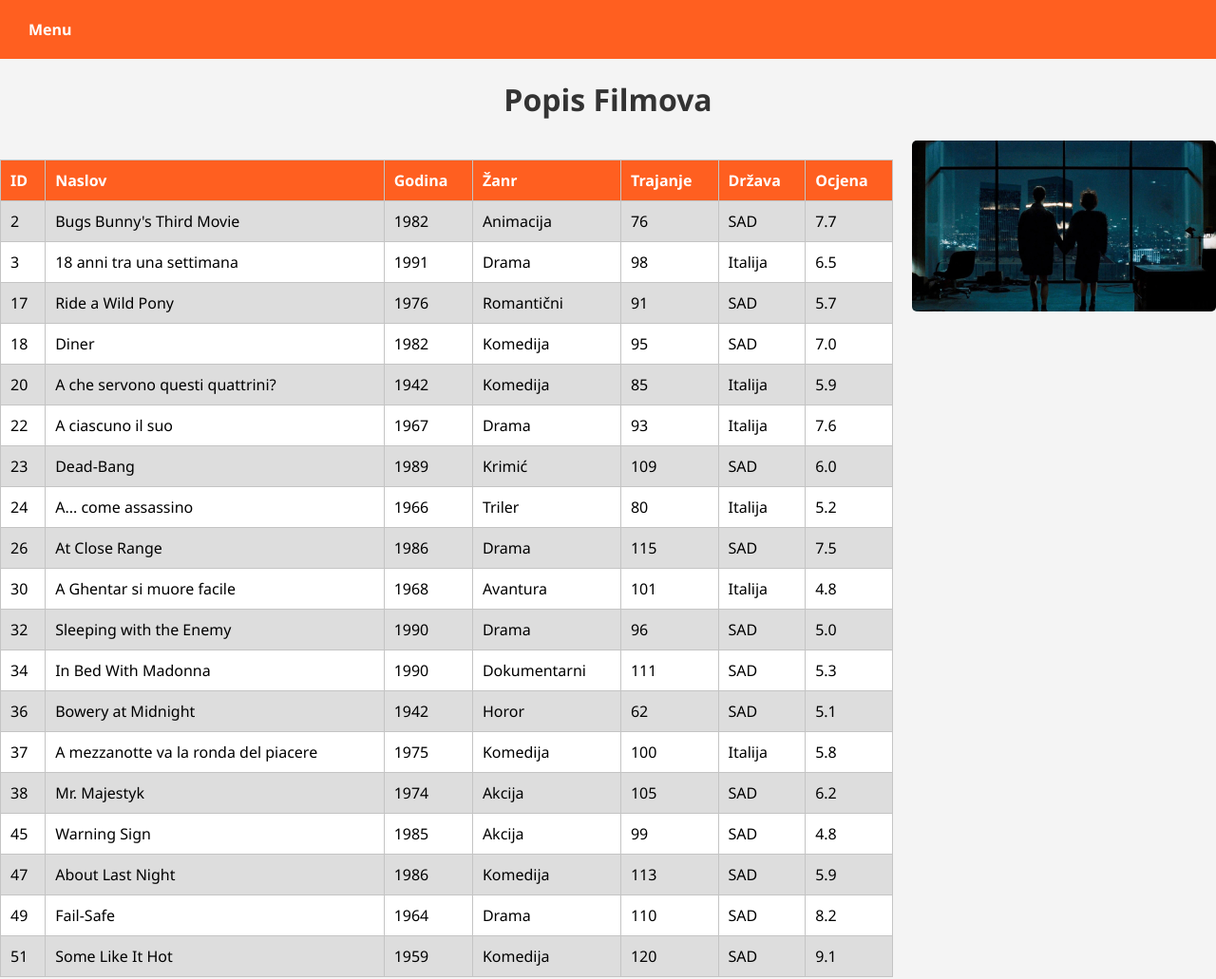
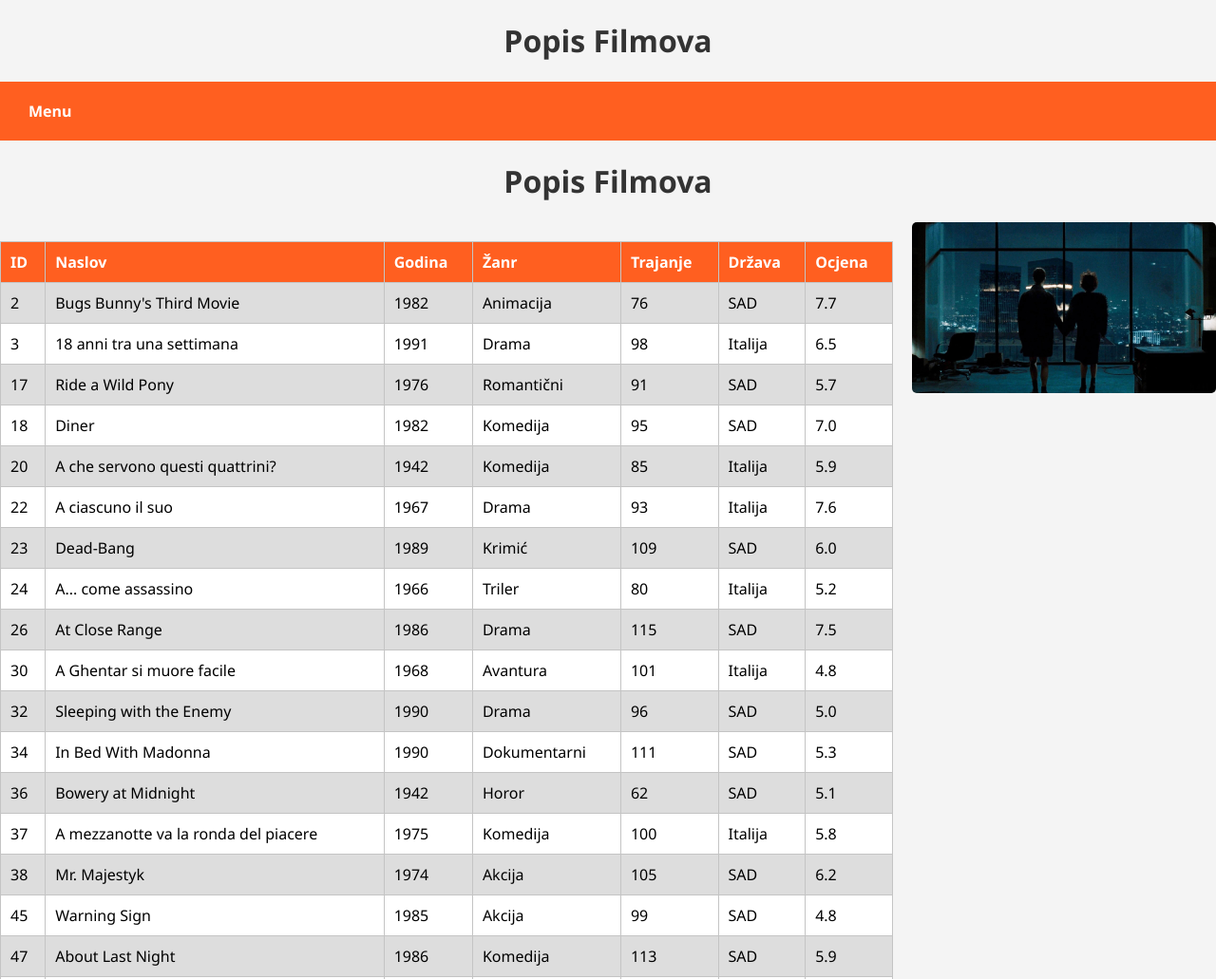
Before and after one commit to lpoznic/web-programiranje-lv1, a plain HTML site: page index.html in a window 1280 px wide. Shown: the top 1031 px of the page at 95% size. Drawn offline with Linux system fonts and the light colour scheme.

Commit message:
Update index.html

```diff
--- a/index.html
+++ b/index.html
@@ -5,7 +5,7 @@
     <meta name="viewport" content="width=device-width, initial-scale=1.0">
     <meta name="keywords" content="HTML, CSS, Web Programiranje, LV1, 10/10">
     <meta name="author" content="lpoznic">
-    <title>Popis Filmova</title>
+    <h1 class="animated-title">Popis Filmova</h1>
     <link rel="stylesheet" href="mystyle.css">
 </head>
 <body>
```
